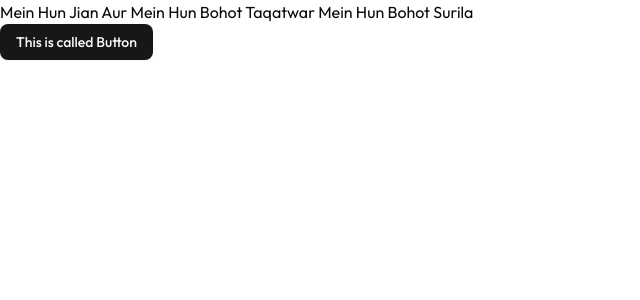
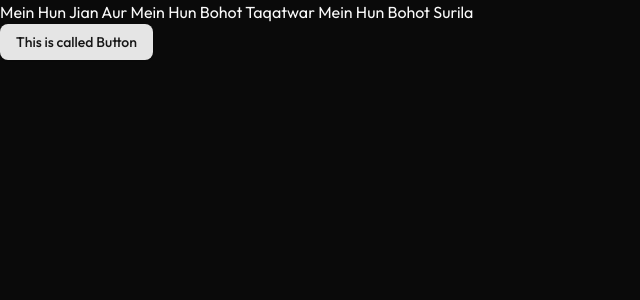
Before and after one commit to hassaanmgl8844/ai-youtube-short-video-generator, a Next.js app: page / in a window 1280 px wide. Shown: the top 300 px of the page, without its empty margins (0-640 px from the left). Built offline with nearby package versions, Linux system fonts and the light colour scheme.

Commit message:
Theme Provider Added 23:51

```diff
--- a/app/layout.js
+++ b/app/layout.js
@@ -1,21 +1,20 @@
-import { Outfit  } from "next/font/google";
+import { Outfit } from "next/font/google";
 import "./globals.css";
-
+import Provider from "./provider";
 
 export const metadata = {
   title: "AI YOUTUBE SHORT VIDEO GENERATOR",
-  description: "This SASS Product Is Being Developed By Muhammad Hassaan Mughal",
+  description:
+    "This SASS Product Is Being Developed By Muhammad Hassaan Mughal",
 };
 
-const outfit=Outfit({subsets:['latin']})
+const outfit = Outfit({ subsets: ["latin"] });
 
 export default function RootLayout({ children }) {
   return (
-    <html lang="en">
-      <body
-      className={outfit.className}
-      >
-        {children}
+    <html lang="en" suppressHydrationWarning={true}>
+      <body className={outfit.className}>
+        <Provider>{children}</Provider>
       </body>
     </html>
   );
--- /dev/null
+++ b/app/provider.js
@@ -0,0 +1,20 @@
+"use client";
+import React from "react";
+import { ThemeProvider as NextThemesProvider } from "next-themes";
+
+const Provider = ({ children }) => {
+  return (
+    <div>
+      <NextThemesProvider
+        attribute="class"
+        defaultTheme="dark"
+        enableSystem
+        disableTransitionOnChange
+      >
+        {children}
+      </NextThemesProvider>
+    </div>
+  );
+};
+
+export default Provider;
--- a/package.json
+++ b/package.json
@@ -14,6 +14,7 @@
     "clsx": "^2.1.1",
     "lucide-react": "^0.482.0",
     "next": "15.2.2",
+    "next-themes": "^0.4.6",
     "react": "^18.0.0",
     "react-dom": "^18.0.0",
     "tailwind-merge": "^3.0.2",
```
Also changed, not shown: 1 other file (tests, documents, lock files or other folders).
